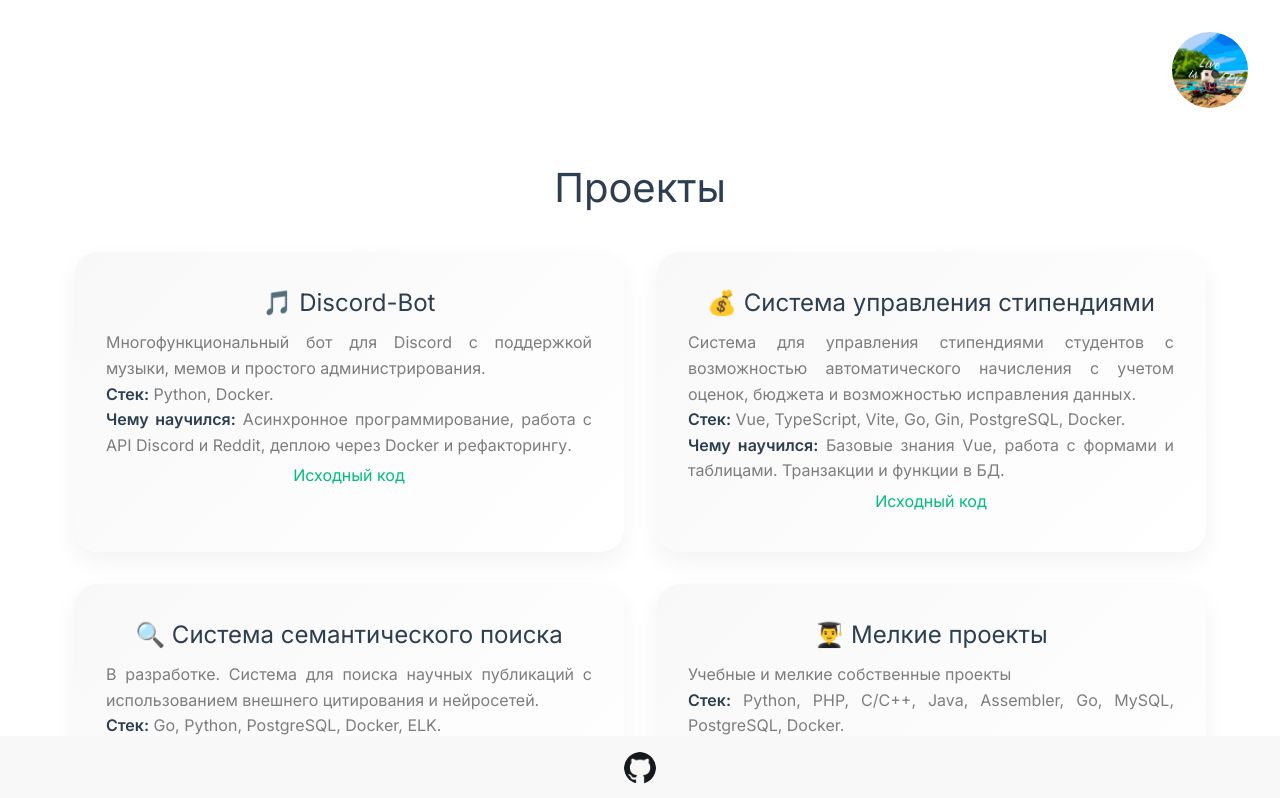
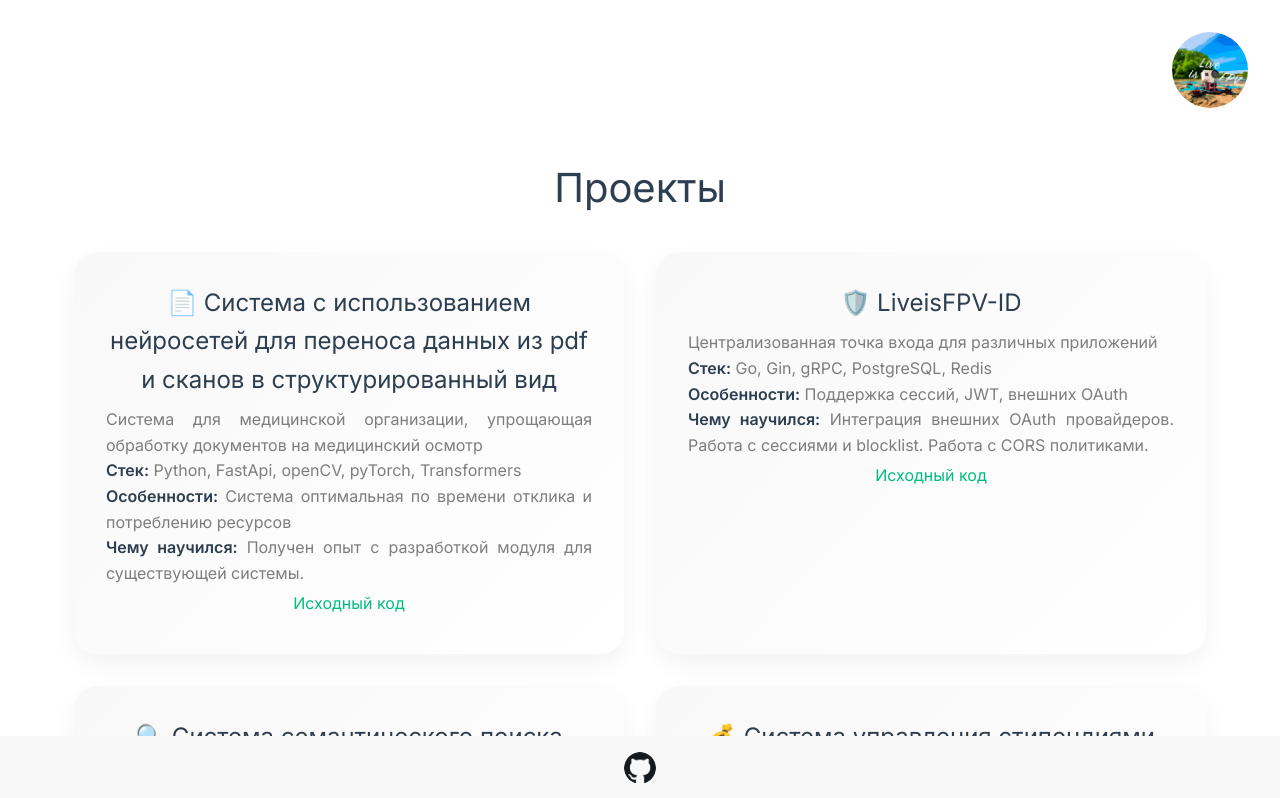
Before and after one commit to LiveisFpv/livedevsite, a Vue app: page /projects in a window 1280 px wide. Shown: the top 798 px of the page. Built offline with nearby package versions, Linux system fonts and the light colour scheme.

Commit message:
update projects

```diff
--- a/src/stores/projects.ts
+++ b/src/stores/projects.ts
@@ -12,6 +12,7 @@ interface Project {
   learned?: string
   githubLink?: string
   category: 'projects' | 'hackathons'
+  createdAt: Date
 }
 
 export const useProjectsStore = defineStore('projects', () => {
@@ -27,6 +28,34 @@ export const useProjectsStore = defineStore('projects', () => {
         'Асинхронное программирование, работа с API Discord и Reddit, деплою через Docker и рефакторингу.',
       githubLink: 'https://github.com/LiveisFpv/NekoBot-Lite',
       category: 'projects',
+      createdAt: new Date('2022-10-11'),
+    },
+    {
+      id: 9,
+      emoji: '🛡️',
+      title: 'LiveisFPV-ID',
+      description: 'Централизованная точка входа для различных приложений',
+      stack: 'Go, Gin, gRPC, PostgreSQL, Redis',
+      features: 'Поддержка сессий, JWT, внешних OAuth',
+      learned:
+        'Интеграция внешних OAuth провайдеров. Работа с сессиями и blocklist. Работа с CORS политиками.',
+      githubLink: 'https://github.com/LiveisFpv/LiveisFPV-ID',
+      category: 'projects',
+      createdAt: new Date('2025-08-15'),
+    },
+    {
+      id: 8,
+      emoji: '📄',
+      title:
+        'Система с использованием нейросетей для переноса данных из pdf и сканов в структурированный вид',
+      description:
+        'Система для медицинской организации, упрощающая обработку документов на медицинский осмотр',
+      stack: 'Python, FastApi, openCV, pyTorch, Transformers',
+      features: 'Система оптимальная по времени отклика и потреблению ресурсов',
+      learned: 'Получен опыт с разработкой модуля для существующей системы.',
+      githubLink: 'https://github.com/LiveisFpv/LLM-OCR-API',
+      category: 'projects',
+      createdAt: new Date('2025-09-11'),
     },
     {
       id: 7,
@@ -38,6 +67,7 @@ export const useProjectsStore = defineStore('projects', () => {
       learned: 'Базовые знания Vue, работа с формами и таблицами. Транзакции и функции в БД.',
       githubLink: 'https://github.com/LiveisFpv/Go-web',
       category: 'projects',
+      createdAt: new Date('2025-05-30'),
     },
     {
       id: 2,
@@ -46,9 +76,11 @@ export const useProjectsStore = defineStore('projects', () => {
       description:
         'В разработке. Система для поиска научных публикаций с использованием внешнего цитирования и нейросетей.',
       stack: 'Go, Python, PostgreSQL, Docker, ELK.',
+      learned: 'Работа с нейросетевыми моделями, дообучение моделей.',
       features: 'Чистая архитектура, gRPC между сервисами, векторный поиск.',
       githubLink: 'https://github.com/LiveisFpv/VKR_docs',
       category: 'projects',
+      createdAt: new Date('2025-08-01'),
     },
     {
       id: 3,
@@ -58,6 +90,7 @@ export const useProjectsStore = defineStore('projects', () => {
       stack: 'Python, PHP, C/C++, Java, Assembler, Go, MySQL, PostgreSQL, Docker.',
       frameworks: 'PyQt, Flask, Gin, Java Spring, Symfony.',
       category: 'projects',
+      createdAt: new Date('2020-10-11'),
     },
     {
       id: 4,
@@ -71,6 +104,7 @@ export const useProjectsStore = defineStore('projects', () => {
       learned: 'Работать с нереляционными БД',
       githubLink: 'https://github.com/LiveisFpv/PP_omnia_64',
       category: 'hackathons',
+      createdAt: new Date('2025-03-20'),
     },
     {
       id: 5,
@@ -85,6 +119,7 @@ export const useProjectsStore = defineStore('projects', () => {
         'Разрабатывать микросервисную архитектуру, авторизация Oauth2.0, делать конфиги Nginx.',
       githubLink: 'https://github.com/LiveisFpv/Fitness_hack',
       category: 'hackathons',
+      createdAt: new Date('2024-10-12'),
     },
     {
       id: 6,
@@ -97,8 +132,33 @@ export const useProjectsStore = defineStore('projects', () => {
       learned: 'Работа по API с различными сервисами, взаимодействие между микросервисами.',
       stack: 'Vue, JavaScript, Vite, Go, Gin, PostgreSQL, Python, FastAPI, pyTorch, Docker.',
       category: 'hackathons',
+      createdAt: new Date('2025-05-20'),
+    },
+    {
+      id: 10,
+      title: 'Сервис ГСЧ',
+      emoji: '',
+      description:
+        'Сервис который собирает энтропию с различных источников и создает случайные числа по ним',
+      features: 'Сборка энтропии, обработка, расширение и проверка случайности NIST',
+      learned: 'Работа с различными источниками энтропии',
+      stack: 'Python, FastApi, Vue',
+      githubLink: 'https://github.com/LiveisFpv/Hackathon_RNG',
+      category: 'hackathons',
+      createdAt: new Date('2025-10-20'),
     },
   ])
+  const sortProjectsByCreated = (order: 'asc' | 'desc' = 'desc') => {
+    const ts = (d: Project['createdAt']) => (typeof d === 'string' ? Date.parse(d) : d.getTime())
+
+    projects.value.sort((a, b) => {
+      const da = ts(a.createdAt)
+      const db = ts(b.createdAt)
+      return order === 'asc' ? da - db : db - da
+    })
+  }
+
+  sortProjectsByCreated()
 
   const getProjectsByCategory = (category: 'projects' | 'hackathons') => {
     return projects.value.filter((project) => project.category === category)
--- a/src/views/AboutView.vue
+++ b/src/views/AboutView.vue
@@ -9,7 +9,8 @@
       <p>Основной стек: <strong>Go, Python, PostgreSQL, Docker</strong>.</p>
       <p>
         Я принимал участие в нескольких хакатонах, где получил опыт командной разработки и быстрой
-        реализации идей. Один из них принёс мне призовое место на региональном уровне.
+        реализации идей. Несколько из них принесли мне призовое место на региональном уровне. А
+        также выход на всеросийский уровень.
       </p>
       <p>
         Сейчас я работаю над системой семантического поиска научных статей и изучаю архитектуру
@@ -21,9 +22,10 @@
       <h2>Навыки</h2>
       <ul>
         <li>Основные Языки: Go, Python</li>
-        <li>Начальный уровень: PHP, Java, JS, TS, C/C++</li>
-        <li>Инструменты: Docker, Git, PostgreSQL, Linux, MySQL, GitActions</li>
-        <li>Фреймворки: Gin, Flask, gRPC</li>
+        <li>Средний уровень: TS, C/C++</li>
+        <li>Начальный уровень: PHP, Java, JS</li>
+        <li>Инструменты: Docker, Git, PostgreSQL, Redis, RabbitMQ, Linux, MySQL, GitActions</li>
+        <li>Фреймворки: Gin, Flask, gRPC, FastApi</li>
         <li>Другие навыки: работа в команде, проектирование API и структуры БД, CI/CD</li>
       </ul>
     </section>
--- a/src/views/HomeView.vue
+++ b/src/views/HomeView.vue
@@ -13,17 +13,13 @@
     <section class="info">
       <div class="info-card">
         <h2>Проекты</h2>
-        <p>3 крупных проекта</p>
+        <p>5 крупных проекта</p>
         <p>Множество малых учебных проектов</p>
       </div>
       <div class="info-card">
         <h2>Хакатоны</h2>
-        <p>Призер областного хакатона</p>
-        <p>Участие в 7 хакатонах</p>
-      </div>
-      <div class="info-card">
-        <h2>1 год</h2>
-        <p>Опыт разработки</p>
+        <p>Призер областных хакатонов, финалист всеросийского</p>
+        <p>Участие в более 10 хакатонах</p>
       </div>
     </section>
     <section class="project">
```
Also changed, not shown: src/stores/counter.ts (deleted, +0 -12 lines).
